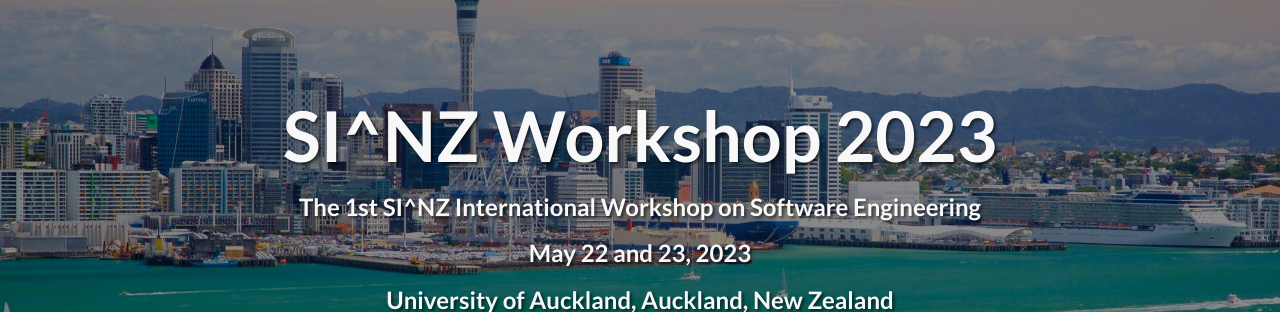
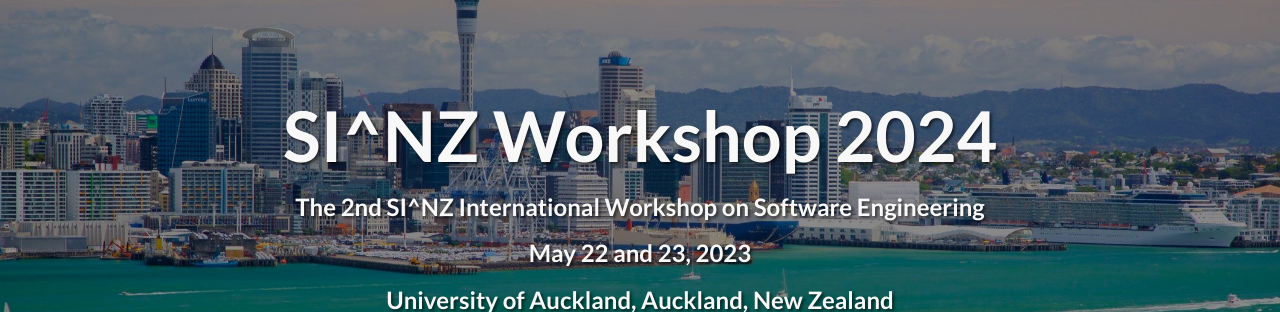
Before and after one commit to SI-NZ-workshop-2024/SI-NZ-workshop-2024, a Jekyll site: the page built from index.html, in a window 1280 px wide and 900 px high. Shown: the part 181-493 px from the top of the window. Built offline with Jekyll 4.4.1, drawn with Linux system fonts in a browser that asks for light colours.

Commit message:
Update index.html

```diff
--- a/index.html
+++ b/index.html
@@ -1,5 +1,5 @@
 ---
 layout: default
-title: SI^NZ Workshop 2023
-subTitle: The 1st SI^NZ International Workshop on Software Engineering
+title: SI^NZ Workshop 2024
+subTitle: The 2nd SI^NZ International Workshop on Software Engineering
 ---
```
